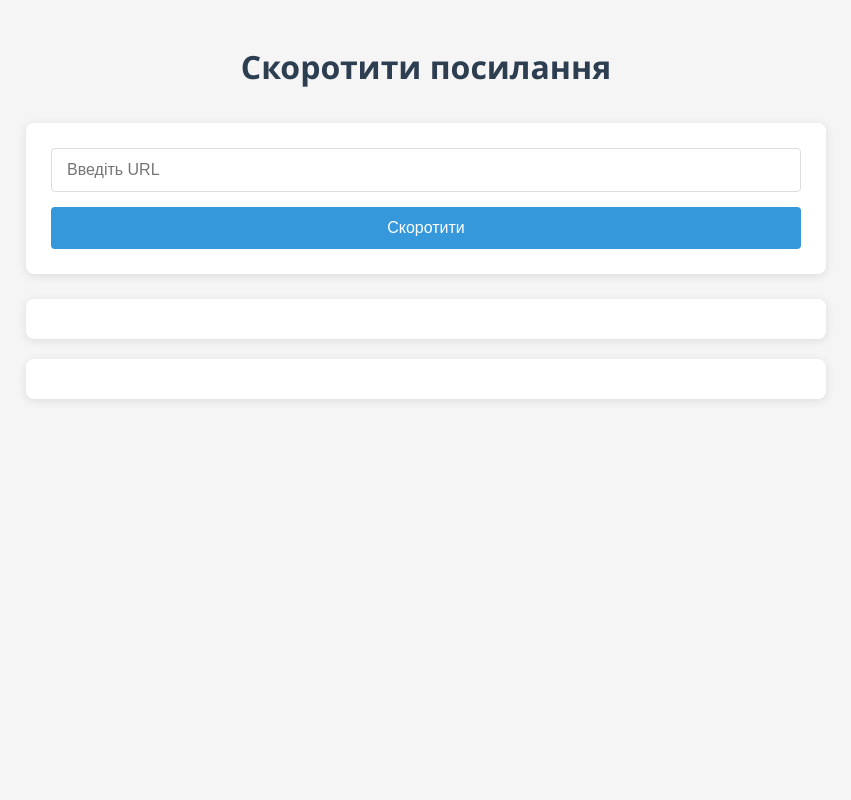
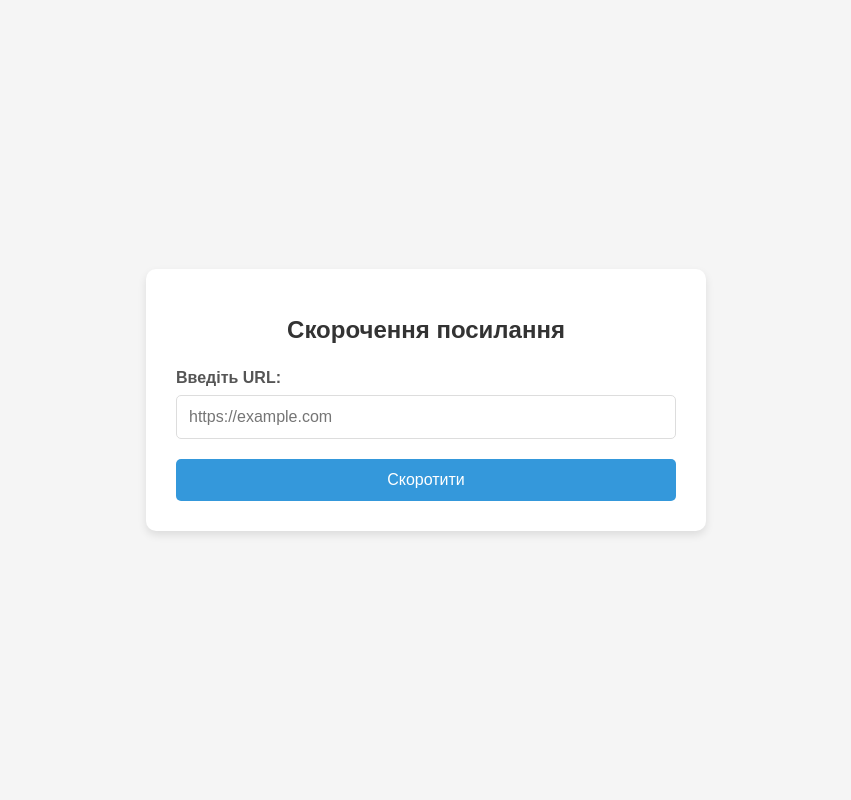
Before and after one commit to stillness03/Link_shortening_service, a Django app: page / in a window 1280 px wide. Shown: the whole page, without its empty margins (214-1065 px from the left). Run offline with Django 5.2, Linux system fonts and the light colour scheme.

Commit message:
Fixing mistakes

```diff
--- a/link_shortening/api_shortening_link/serializers.py
+++ b/link_shortening/api_shortening_link/serializers.py
@@ -9,7 +9,7 @@ class ShortenedLinkApi(serializers.ModelSerializer):
         model = ShortenedLink
         fields = ['original_url', 'short_code',
                   'created_at', 'expires_at', 'qr_code_url']
-        read_only_fields = ['created_at', 'expires_at']
+        read_only_fields = ['created_at', 'expires_at', 'short_code']
 
     def get_qr_code_url(self, obj):
         if obj.qr_code:
--- a/link_shortening/api_shortening_link/static/css/base.css
+++ b/link_shortening/api_shortening_link/static/css/base.css
@@ -1,97 +1,105 @@
 body {
-  font-family: "Segoe UI", Tahoma, Geneva, Verdana, sans-serif;
-  line-height: 1.6;
+  font-family: "Arial", sans-serif;
+  background-color: #f5f5f5;
   margin: 0;
-  padding: 20px;
-  background-color: #f5f5f5;
-  color: #333;
-  max-width: 800px;
-  margin: 0 auto;
+  padding: 0;
+  display: flex;
+  justify-content: center;
+  align-items: center;
+  min-height: 100vh;
+}
+
+.card {
+  background-color: white;
+  border-radius: 10px;
+  box-shadow: 0 4px 8px rgba(0, 0, 0, 0.1);
+  padding: 30px;
+  width: 100%;
+  max-width: 500px;
+  text-align: center;
 }
 
 h1 {
-  color: #2c3e50;
-  text-align: center;
-  margin-bottom: 30px;
-  font-weight: 600;
+  color: #333;
+  margin-bottom: 25px;
+  font-size: 24px;
 }
 
-#shorten-form {
-  display: flex;
-  flex-direction: column;
-  gap: 15px;
-  background: white;
-  padding: 25px;
-  border-radius: 8px;
-  box-shadow: 0 2px 10px rgba(0, 0, 0, 0.1);
+.error {
+  color: #e74c3c;
+  background-color: #fadbd8;
+  padding: 10px;
+  border-radius: 5px;
+  margin-bottom: 20px;
+  font-size: 14px;
 }
 
-#shorten-form input[type="url"] {
-  padding: 12px 15px;
-  border: 1px solid #ddd;
-  border-radius: 4px;
-  font-size: 16px;
-  transition: border-color 0.3s;
+.form-group {
+  margin-bottom: 20px;
+  text-align: left;
 }
 
-#shorten-form input[type="url"]:focus {
-  border-color: #3498db;
-  outline: none;
-  box-shadow: 0 0 0 2px rgba(52, 152, 219, 0.2);
+label {
+  display: block;
+  margin-bottom: 8px;
+  font-weight: bold;
+  color: #555;
 }
 
-#shorten-form button {
+input[type="text"] {
+  width: 100%;
+  padding: 12px;
+  border: 1px solid #ddd;
+  border-radius: 5px;
+  font-size: 16px;
+  box-sizing: border-box;
+}
+
+button {
   background-color: #3498db;
   color: white;
   border: none;
-  padding: 12px 20px;
-  border-radius: 4px;
+  padding: 12px 25px;
+  border-radius: 5px;
   cursor: pointer;
   font-size: 16px;
-  font-weight: 500;
   transition: background-color 0.3s;
+  width: 100%;
 }
 
-#shorten-form button:hover {
+button:hover {
   background-color: #2980b9;
 }
 
-#result {
-  margin-top: 25px;
-  background: white;
-  padding: 20px;
-  border-radius: 8px;
-  box-shadow: 0 2px 10px rgba(0, 0, 0, 0.1);
+.result {
+  margin-top: 30px;
+  padding-top: 20px;
+  border-top: 1px solid #eee;
 }
 
-#result a {
+.result h2 {
+  color: #333;
+  font-size: 20px;
+  margin-bottom: 15px;
+}
+
+.result a {
   color: #3498db;
   text-decoration: none;
-  font-weight: 500;
+  word-break: break-all;
+  display: inline-block;
+  margin-bottom: 20px;
 }
 
-#result a:hover {
+.result a:hover {
   text-decoration: underline;
 }
 
-#qr-container {
+.result img {
+  max-width: 200px;
+  margin: 0 auto;
+  display: block;
+  border: 1px solid #eee;
+  padding: 5px;
   background: white;
-  padding: 20px;
-  border-radius: 8px;
-  box-shadow: 0 2px 10px rgba(0, 0, 0, 0.1);
-  text-align: center;
 }
-
-#qr-container p {
-  margin-top: 0;
-  font-weight: 500;
-  color: #2c3e50;
-}
-
-[style*="color:red"] {
-  color: #e74c3c !important;
-  padding: 10px;
-  background-color: #fadbd8;
-  border-radius: 4px;
-  border-left: 4px solid #e74c3c;
-}
--- a/link_shortening/api_shortening_link/templates/main.html
+++ b/link_shortening/api_shortening_link/templates/main.html
@@ -1,73 +1,40 @@
 <!DOCTYPE html>
-<html lang="uk">
+<html>
   <head>
-    <meta charset="UTF-8" />
-    <title>Скорочення посилань</title>
-    <meta name="csrf-token" content="{{ csrf_token }}" />
+    <title>Скорочувач посилань</title>
     <link rel="stylesheet" href="/static/css/base.css" />
   </head>
   <body>
-    <h1>Скоротити посилання</h1>
+    <div class="card">
+      <h1>Скорочення посилання</h1>
 
-    <form id="shorten-form">
-      <input
-        type="url"
-        id="original_url"
-        name="original_url"
-        placeholder="Введіть URL"
-        required
-      />
-      <button type="submit">Скоротити</button>
-    </form>
+      {% if error %}
+      <div class="error">{{ error }}</div>
+      {% endif %}
 
-    <div id="result"></div>
-    <div id="qr-container" style="margin-top: 20px"></div>
+      <form method="POST">
+        {% csrf_token %}
+        <div class="form-group">
+          <label for="original_url">Введіть URL:</label>
+          <input
+            type="text"
+            id="original_url"
+            name="original_url"
+            required
+            placeholder="https://example.com"
+          />
+        </div>
 
-    <script>
-      function getCSRFToken() {
-        return document
-          .querySelector('meta[name="csrf-token"]')
-          .getAttribute("content");
-      }
+        <button type="submit">Скоротити</button>
+      </form>
 
-      document
-        .getElementById("shorten-form")
-        .addEventListener("submit", async function (event) {
-          event.preventDefault();
-
-          const original_url = document.getElementById("original_url").value;
-
-          const response = await fetch("/api/create/", {
-            method: "POST",
-            headers: {
-              "Content-Type": "application/json",
-              "X-CSRFToken": getCSRFToken(),
-            },
-            body: JSON.stringify({
-              original_url: original_url,
-            }),
-          });
-
-          const resultBlock = document.getElementById("result");
-          const qrContainer = document.getElementById("qr-container");
-
-          if (response.ok) {
-            const data = await response.json();
-            resultBlock.innerHTML = `<p>Скорочене посилання:
-                    <a href="/${data.short_code}" target="_blank">${window.location.origin}/${data.short_code}</a></p>`;
-            if (data.qr_code_url) {
-              qrContainer.innerHTML = `<p>QR-код:</p>
-                <img src="${data.qr_code_url}" alt="QR Code" style="max-width:200px;" />`;
-            } else {
-              qrContainer.innerHTML = "";
-            }
-          } else {
-            const errorData = await response.json();
-            resultBlock.innerHTML = `<p style="color:red;">Помилка: ${
-              errorData.error || "Невідома помилка"
-            }</p>`;
-          }
-        });
-    </script>
+      {% if short_url %}
+      <div class="result">
+        <h2>Скорочене посилання:</h2>
+        <a href="{{ short_url }}">{{ short_url }}</a><br /><br />
+        <img src="{{ qr_code_url }}" alt="QR Code" />
+      </div>
+      {% endif %}
+    </div>
   </body>
 </html>
--- a/link_shortening/api_shortening_link/urls.py
+++ b/link_shortening/api_shortening_link/urls.py
@@ -1,9 +1,12 @@
-from django.urls import path
-from . import views
+from django.urls import path, include
+from rest_framework.routers import DefaultRouter
+from .views import ShortenedLinkViewSet, main_page, redirect_original
 
+router = DefaultRouter()
+router.register(r'links', ShortenedLinkViewSet, basename='shortenedlink')
 
 urlpatterns = [
-    path('', views.home_page, name='home'),
-    path('api/create/', views.created_shortenedLink, name='create_link'),
-    path('<str:short_code>/', views.redirect_original, name='redirect'),
+    path('', main_page, name='main_page'),
+    path('api/', include(router.urls)),
+    path('<str:short_code>/', redirect_original, name='redirect_original')
 ]
--- a/link_shortening/api_shortening_link/views.py
+++ b/link_shortening/api_shortening_link/views.py
@@ -1,50 +1,34 @@
-from rest_framework.decorators import api_view
+from django.shortcuts import render
+from rest_framework import viewsets, status
+from rest_framework.decorators import action
 from rest_framework.response import Response
-from rest_framework import status
-from django.http import HttpResponseRedirect, HttpResponse
-from django.shortcuts import render
 from django.utils import timezone
 from django.utils.crypto import get_random_string
+from django.http import HttpResponseRedirect
+from .models import ShortenedLink, Attending
+from .serializers import ShortenedLinkApi
 
 import qrcode
 from io import BytesIO
 from django.core.files.base import ContentFile
 
-from .models import Attending
 
-from .serializers import ShortenedLinkApi
-from .models import ShortenedLink
+class ShortenedLinkViewSet(viewsets.ModelViewSet):
+    queryset = ShortenedLink.objects.all()
+    serializer_class = ShortenedLinkApi
 
+    def create(self, request, *args, **kwargs):
+        serializer = self.get_serializer(data=request.data)
+        serializer.is_valid(raise_exception=True)
 
-def home_page(request):
-    return render(request, 'main.html')
+        short_code = get_random_string(6)
+        while ShortenedLink.objects.filter(short_code=short_code).exists():
+            short_code = get_random_string(6)
 
+        link = serializer.save(short_code=short_code)
 
-@api_view(['POST'])
-def created_shortenedLink(request):
-    print("POST запит отримано:", request.data)
-
-    original_url = request.data.get('original_url')
-    expires_at = request.data.get('expires_at')
-    if not original_url:
-        print("Немає original_url")
-        return Response({'error': 'Поле original_url обовʼязкове.'}, status=400)
-
-    short_code = get_random_string(6)
-    while ShortenedLink.objects.filter(short_code=short_code).exists():
-        short_code = get_random_string(6)
-
-    try:
-        link_data = {
-            'original_url': original_url,
-            'short_code': short_code
-        }
-        if expires_at:
-            link_data['expires_at'] = expires_at
-
-        link = ShortenedLink.objects.create(**link_data)
-
-        short_url = request.build_absolute_uri(f"/{short_code}")
+        short_url = request.build_absolute_uri(
+            f"/api/links/redirect/{short_code}/")
         qr = qrcode.make(short_url)
         buffer = BytesIO()
         qr.save(buffer, format='PNG')
@@ -52,13 +36,44 @@ def created_shortenedLink(request):
         file_name = f"qr_{short_code}.png"
         link.qr_code.save(file_name, ContentFile(buffer.read()), save=True)
 
-    except Exception as e:
-        print("Помилка при збереженні:", e)
-        return Response({'error': str(e)}, status=500)
+        output_serializer = self.get_serializer(link)
+        return Response(output_serializer.data, status=status.HTTP_201_CREATED)
 
-    print("Посилання створено:", link.short_code)
-    serializer = ShortenedLinkApi(link)
-    return Response(serializer.data, status=status.HTTP_201_CREATED)
+
+# html
+def main_page(request):
+    if request.method == 'POST':
+        original_url = request.POST.get('original_url')
+        expires_at = request.POST.get('expires_at')
+
+        if original_url:
+            short_code = get_random_string(6)
+            while ShortenedLink.objects.filter(short_code=short_code).exists():
+                short_code = get_random_string(6)
+
+            link_data = {
+                'original_url': original_url,
+                'short_code': short_code
+            }
+            if expires_at:
+                link_data['expires_at'] = expires_at
+
+            link = ShortenedLink.objects.create(**link_data)
+
+            short_url = request.build_absolute_uri(f"/{short_code}")
+            qr = qrcode.make(short_url)
+            buffer = BytesIO()
+            qr.save(buffer, format='PNG')
+            buffer.seek(0)
+            file_name = f"qr_{short_code}.png"
+            link.qr_code.save(file_name, ContentFile(buffer.read()), save=True)
+
+            return render(request, 'main.html', {
+                'short_url': short_url,
+                'qr_code_url': link.qr_code.url,
+            })
+
+    return render(request, 'main.html')
 
 
 def redirect_original(request, short_code):
@@ -66,7 +81,9 @@ def redirect_original(request, short_code):
         link = ShortenedLink.objects.get(short_code=short_code)
 
         if link.expires_at and timezone.now() > link.expires_at:
-            return HttpResponse("<p style='color:red;'>Силка не дійсна (протермінована)</p>", status=410)
+            return render(request, 'main.html', {
+                'error': 'Силка не дійсна (протермінована)'
+            })
 
         ip = get_client_ip(request)
         user_agent = request.META.get('HTTP_USER_AGENT', '')
@@ -80,7 +97,9 @@ def redirect_original(request, short_code):
         return HttpResponseRedirect(link.original_url)
 
     except ShortenedLink.DoesNotExist:
-        return HttpResponse("<p style='color:red;'>Посилання не знайдено</p>", status=404)
+        return render(request, 'main.html', {
+            'error': 'Посилання не знайдено'
+        })
 
 
 def get_client_ip(request):
```
Also changed, not shown: link_shortening/db.sqlite3.
